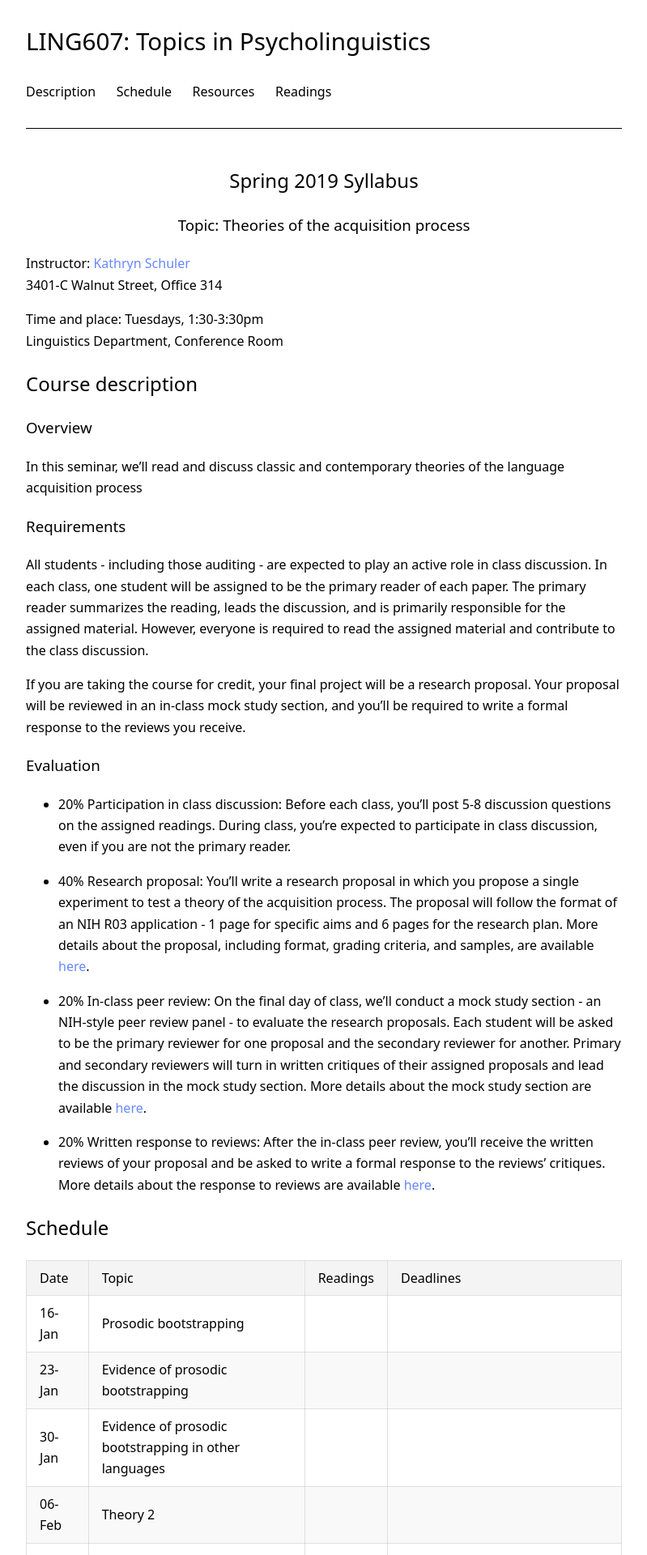
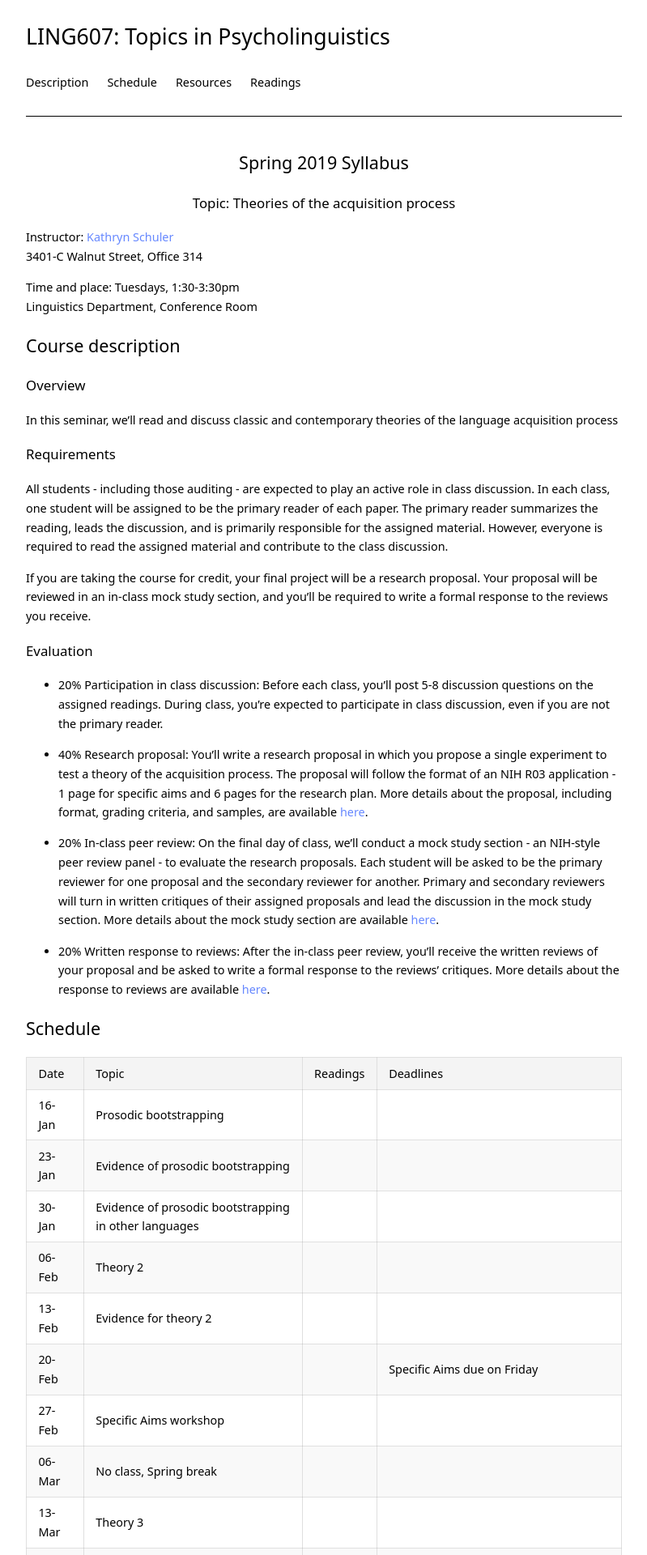
Before and after one commit to kschuler/ling001, a Jekyll site: the page built from index.md, in a window 1280 px wide. Shown: the top 1920 px of the page at 81% size, without its empty margins (240-1039 px from the left). Built offline with Jekyll 4.4.1, drawn with Linux system fonts in a browser that asks for light colours.

Commit message:
Update index.sass

```diff
--- a/assets/css/index.sass
+++ b/assets/css/index.sass
@@ -4,7 +4,7 @@
 @function reduce ($percent)
   @return rgba(mix(#282828, #fff), $percent / 100)
 
-$font-size: calc(0.8em + 0.25vw)
+$font-size: calc(0.7em + 0.25vw)
 $font-weight: 300
 $heading-weight: 300
 $line-height: 1.65
```
